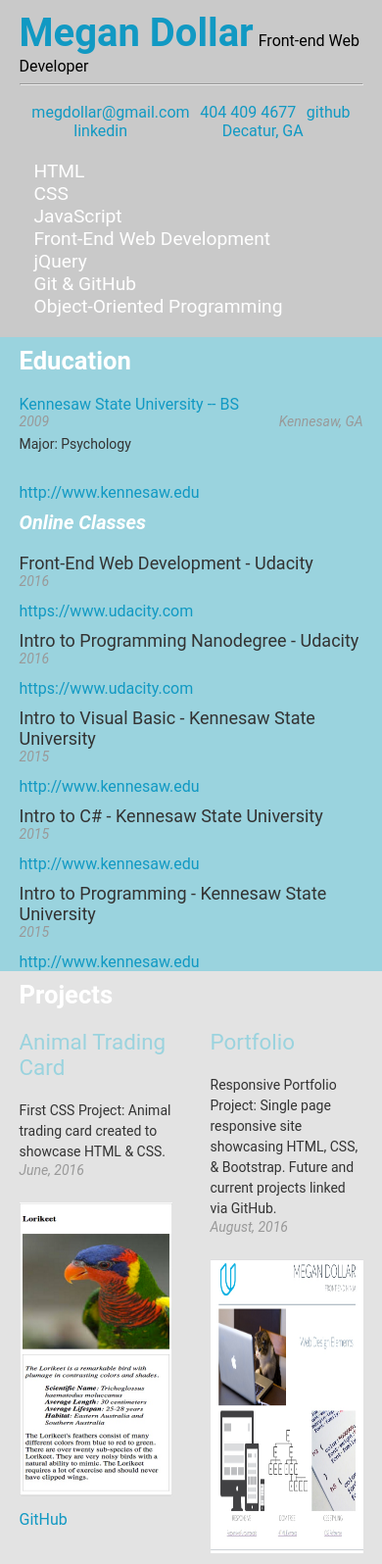
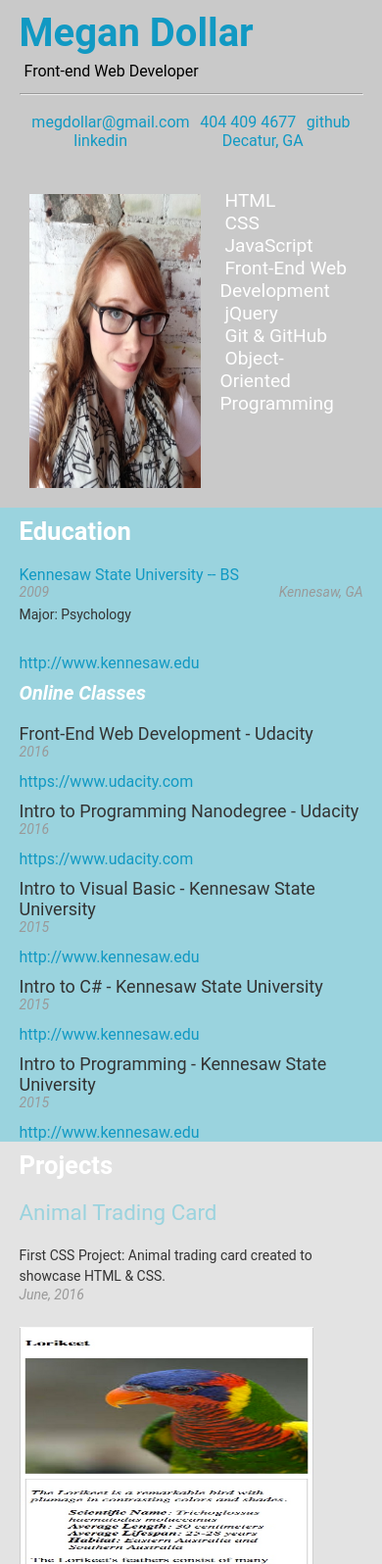
Before and after one commit to megdollar/megdollar.github.io, a plain HTML site: page index.html in a window 390 px wide. Shown: the top 1596 px of the page at 98% size. Drawn offline with Linux system fonts and the light colour scheme; some packages are replaced by stand-ins of ours.

Commit message:
optimize for mobile

```diff
--- a/css/style.css
+++ b/css/style.css
@@ -239,10 +239,26 @@ span {
     margin-top: 10%;
   }
   .biopic {
-    width: 150px;
+    display: block;
+    max-width: 50%;
+  }
+    #skills {
+    margin-top: 20px;
   }
   .welcome-message {
     display: none;
+  }
+  .project-entry {
+    width: 100%;
+  }
+  #map {
+    display: none;
+  }
+  #mapDiv {
+    display: none;
+  }
+  .role {
+    display: flex;
   }
 }
 
```
